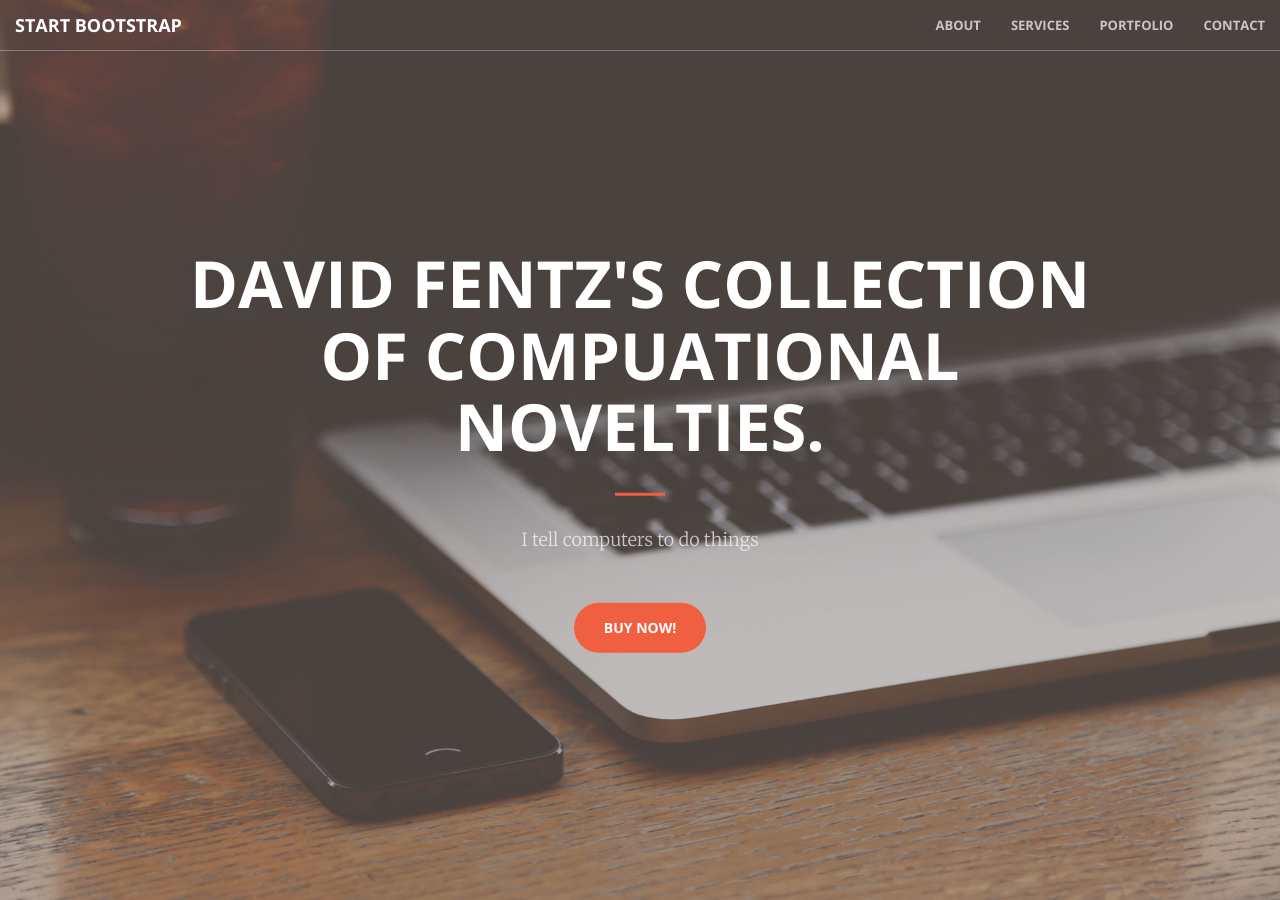
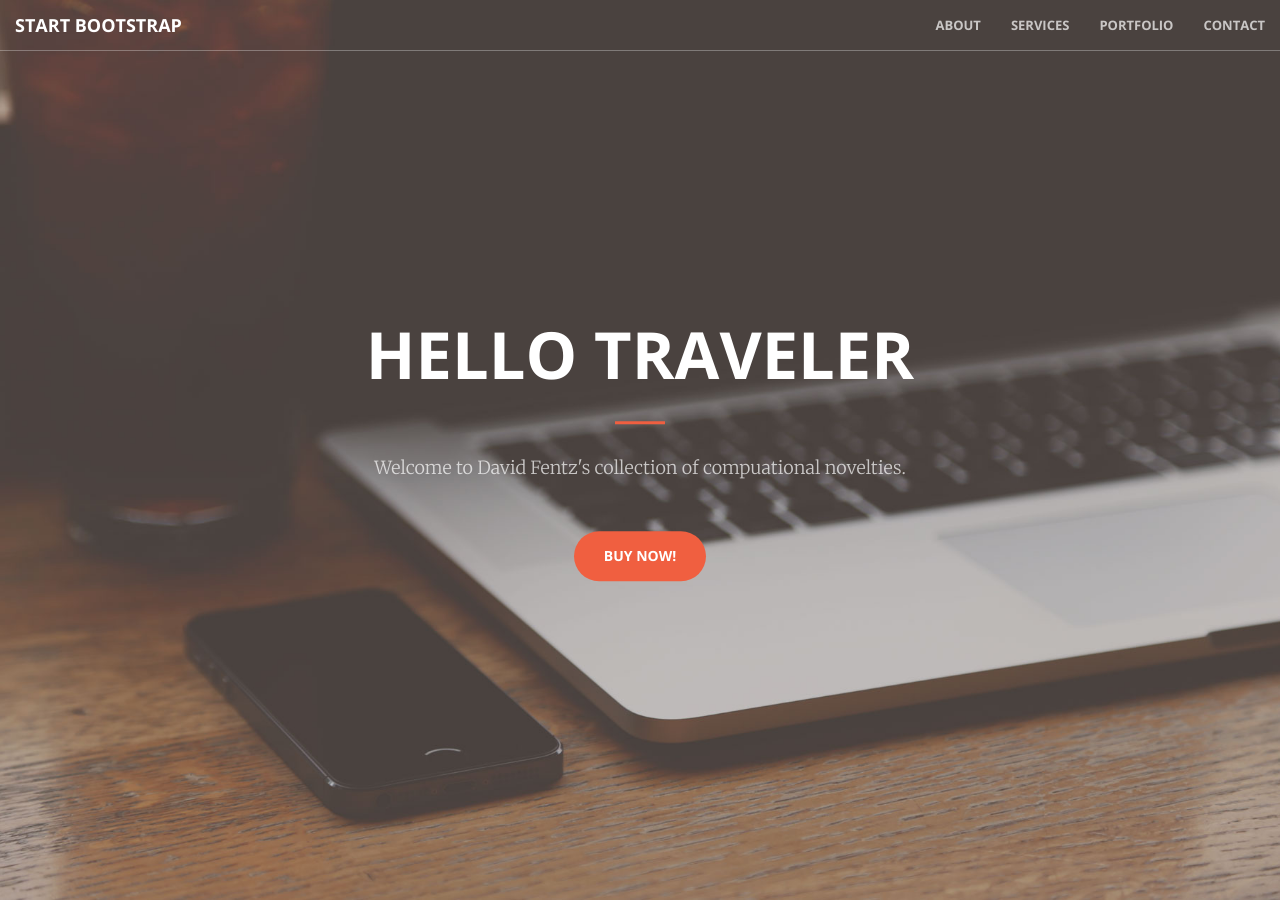
Before and after one commit to bomjumaku/davidfentz.github.io, a Jekyll site: the page built from index.html, in a window 1280 px wide and 900 px high. Built offline with Jekyll 4.4.1, drawn with Linux system fonts in a browser that asks for light colours.

Commit message:
reworded the intro section

```diff
--- a/_includes/header.html
+++ b/_includes/header.html
@@ -1,9 +1,9 @@
 <header>
     <div class="header-content">
         <div class="header-content-inner">
-            <h1>David Fentz's collection of compuational novelties.</h1>
+            <h1>Hello Traveler</h1>
             <hr>
-            <p>I tell computers to do things</p>
+            <p>Welcome to David Fentz's collection of compuational novelties.</p>
             <a href="#about" class="btn btn-primary btn-xl page-scroll">Buy Now!</a>
         </div>
     </div>
```
